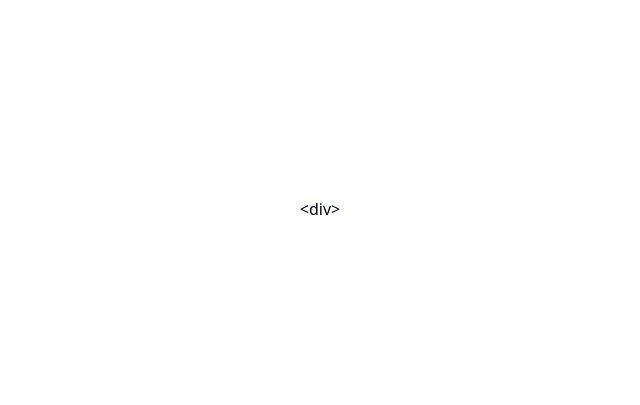
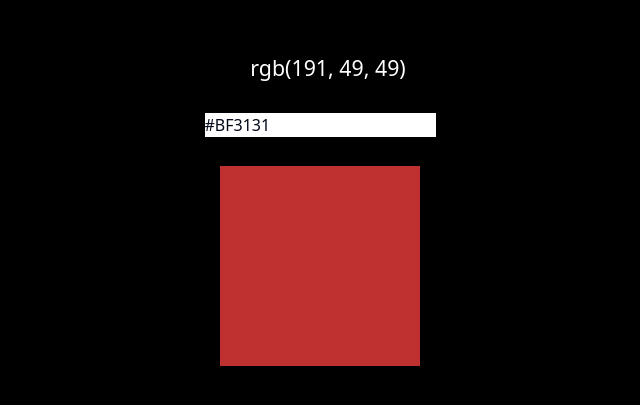
Before and after one commit to Tan-int/give-me-colors, a React (Vite) app: page / in a window 1280 px wide. Shown: the part 191-596 px from the top of the page, without its empty margins (320-960 px from the left). Built offline with nearby package versions, Linux system fonts and the light colour scheme.

Commit message:
feat: created initial useColor hook and using in main

```diff
--- a/src/App.tsx
+++ b/src/App.tsx
@@ -1,7 +1,27 @@
+import Input from '@components/Input';
+import { ChangeEvent, useState } from 'react';
+import { useColor } from './hooks/useColor/useColor';
+
 function App() {
+  const [input, setInput] = useState<string>('#BF3131');
+  const color = useColor(input);
+
+  const handleInputChange = (event: ChangeEvent<HTMLInputElement>) => {
+    const input = event.target.value;
+    setInput(input);
+  };
+
   return (
-    <div className="flex h-screen w-full items-center justify-center">
-      <p>{'<div>'}</p>
+    <div className="flex h-screen w-full flex-col items-center justify-center gap-y-7 bg-black">
+      <div className="flex flex-row gap-x-4">
+        <h5 className="semi-bold text-lg text-white">{color.hex}</h5>
+        <h5 className="semi-bold text-lg text-white">{color.rgb}</h5>
+      </div>
+      <Input input={input} setInput={handleInputChange} />
+      <div
+        className="h-[200px] w-[200px]"
+        style={{ backgroundColor: input }}
+      ></div>
     </div>
   );
 }
--- /dev/null
+++ b/src/hooks/useColor/useColor.ts
@@ -0,0 +1,37 @@
+export function useColor(colorCode: string) {
+  const color = {
+    hex: rgbToHex(colorCode),
+    rgb: hexToRgb(colorCode),
+    hsl: '',
+  };
+
+  return color;
+}
+
+export const rgbToHex = (colorCode: string) => {
+  const match = colorCode.match(/rgb\((\d+),\s*(\d+),\s*(\d+)\)/);
+
+  const toHex = (colorChannel: number) => {
+    const hex = colorChannel.toString(16);
+    return hex.length === 1 ? '0' + hex : hex;
+  };
+
+  if (match) {
+    const [, r, g, b] = match.map(colorChannel => parseInt(colorChannel));
+    return `#${toHex(r)}${toHex(g)}${toHex(b)}`;
+  }
+  return '';
+};
+
+export const hexToRgb = (colorCode: string) => {
+  // TODO: handle shorthand hex code
+  const HEX_NUMBER_FORMAT = 16;
+  const match = colorCode.replace(/^#/, '').match(/.{1,2}/g);
+
+  if (match) {
+    const [r, g, b] = match.map(hex => parseInt(hex, HEX_NUMBER_FORMAT));
+    return `rgb(${r}, ${g}, ${b})`;
+  }
+
+  return '';
+};
```
